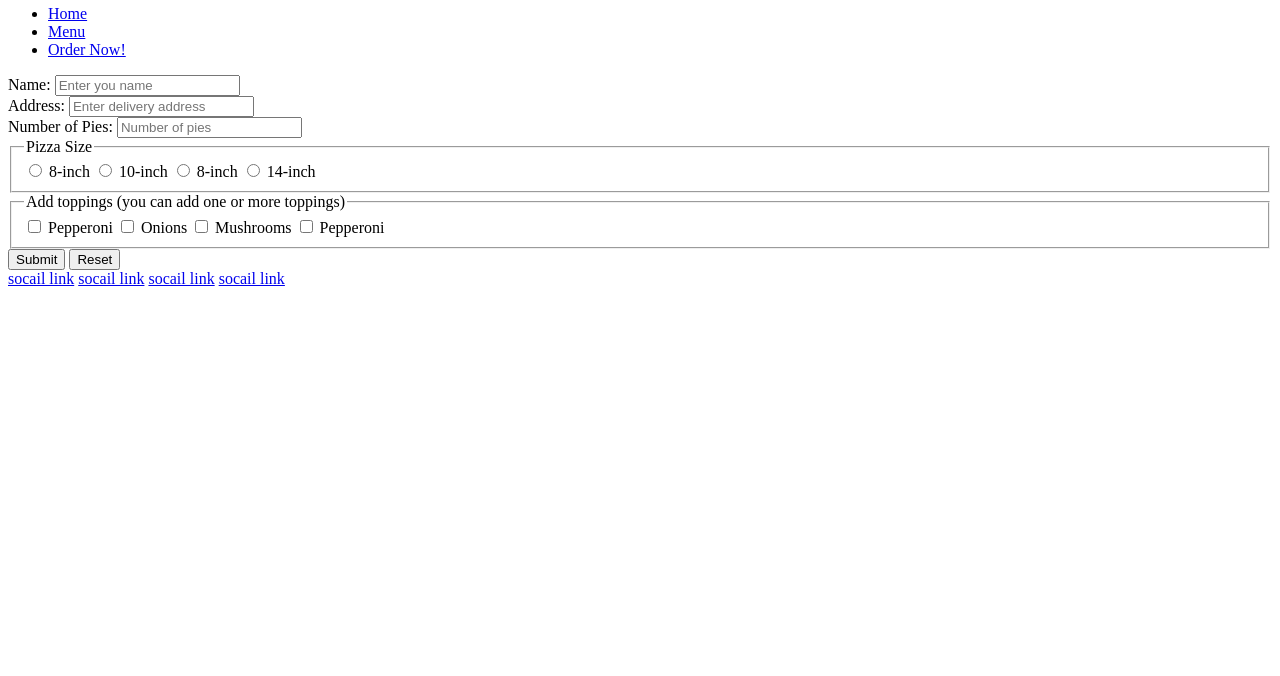
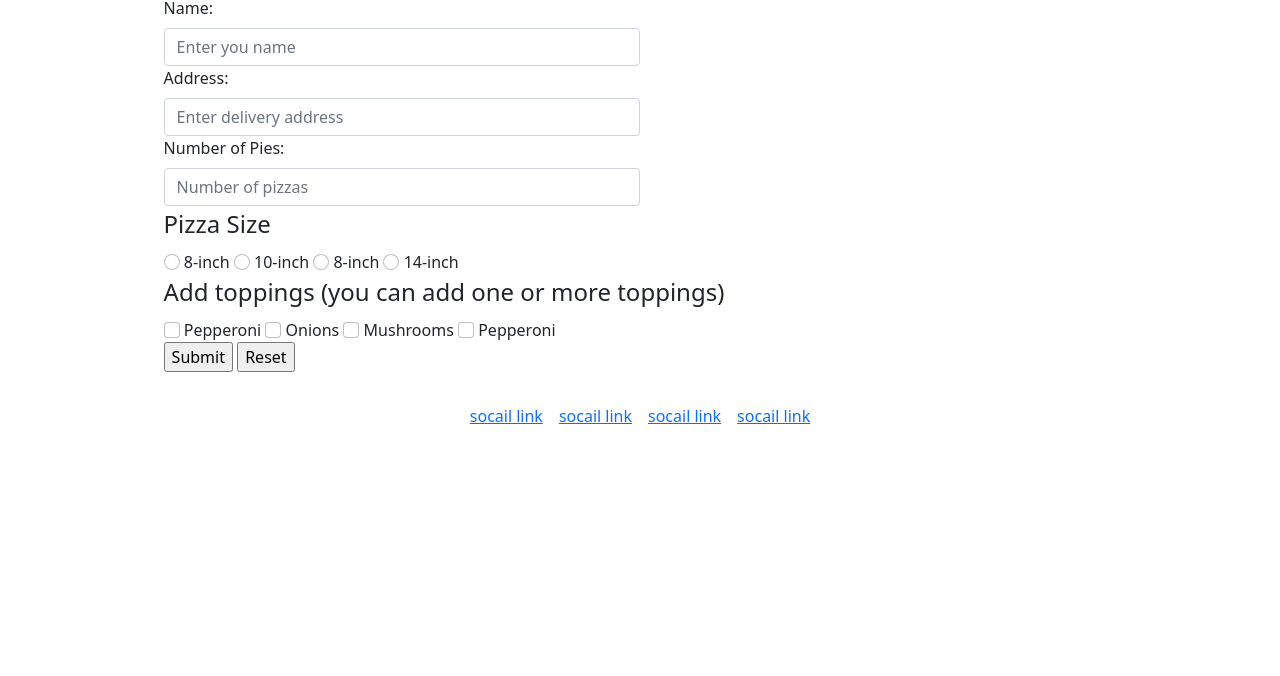
Before and after one commit to rajahwu/cis_114_forms_lab, a plain HTML site: page index.html in a window 1280 px wide. Shown: the part 124-800 px from the top of the page. Drawn offline with nearby package versions, Linux system fonts and the light colour scheme.

Commit message:
add style

```diff
--- a/index.html
+++ b/index.html
@@ -1,67 +1,80 @@
 <!DOCTYPE html>
 <html lang="en">
+
 <head>
     <meta charset="UTF-8">
     <meta http-equiv="X-UA-Compatible" content="IE=edge">
     <meta name="viewport" content="width=device-width, initial-scale=1.0">
     <title>Pseudo Pizza</title>
+    <script src="https://code.jquery.com/jquery-3.6.0.js"
+        integrity="sha256-H+K7U5CnXl1h5ywQfKtSj8PCmoN9aaq30gDh27Xc0jk=" crossorigin="anonymous"></script>
+    <link href="https://cdn.jsdelivr.net/npm/bootstrap@5.1.3/dist/css/bootstrap.min.css" rel="stylesheet"
+        integrity="sha384-1BmE4kWBq78iYhFldvKuhfTAU6auU8tT94WrHftjDbrCEXSU1oBoqyl2QvZ6jIW3" crossorigin="anonymous">
     <link rel="stylesheet" href="main.css">
 </head>
+
 <body>
 
     <header>
+
+        <div class="d-inline-flex">
         <img src="./img/pizza_logo.png" height="50" width="50" alt="pizza-logo">
         <h2>`Pseudo Technical Pizza</h2>
-        <ul>
-            <li><a href="#">Home</a></li>
-            <li><a href="#">Menu</a></li>
-            <li><a href="#">Order Now!</a></li>
+    </div>
+    <nav class="navbar-expand">
+        <ul class="nav">
+            <li class="nav-item"><a href="#" class="nav-link">Home</a></li>
+            <li class="nav-item"><a href="#" class="nav-link">Menu</a></li>
+            <li class="nav-item"><a href="#" class="nav-link">Order Now!</a></li>
         </ul>
+    </nav>
     </header>
+    <div class="d-flex justify-content-center p-3 m-2">
+    <div>
+        <div>
     <form>
-        <div>
-            <label for="user_name">Name:</label>
-            <input type="text" id="user_name" name="userName" placeholder="Enter you name">
+            <label for="user_name" class="form-label">Name:</label>
+            <input type="text" id="user_name" name="userName" placeholder="Enter you name" class="form-control">
         </div>
         <div>
-            <label for="user_address">Address:</label>
-            <input type="text" id="user_address--delivery" placeholder="Enter delivery address" >
+            <label for="user_address" class="form-label">Address:</label>
+            <input type="text" id="user_address--delivery" placeholder="Enter delivery address" class="form-control">
         </div>
         <div>
-            <label for="order--pies">Number of Pies:</label>
-            <input type="number" id="order--pies" placeholder="Number of pies">
+            <label for="order--pies" class="form-label">Number of Pies:</label>
+            <input type="number" id="order--pies" placeholder="Number of pizzas" class="form-control">
         </div>
         <div>
             <fieldset>
                 <legend>Pizza Size</legend>
-                <input type="radio" name="pizza_size" id="pizza_sm" value="sm">
-                <label for="pizza_sm">8-inch</label>
+                <input type="radio" name="pizza_size" id="pizza_sm" value="sm" class="form-check-input">
+                <label for="pizza_sm" class="form-check-label">8-inch</label>
 
-                <input type="radio" name="pizza_size" id="pizza_md"  value="md">
-                <label for="pizza_md">10-inch</label>
+                <input type="radio" name="pizza_size" id="pizza_md" value="md" class="form-check-input">
+                <label for="pizza_md" class="form-check-label">10-inch</label>
 
-                <input type="radio" name="pizza_size" id="pizza_lg"  value="lg">
-                <label for="pizza_lg">8-inch</label>
+                <input type="radio" name="pizza_size" id="pizza_lg" value="lg" class="form-check-input">
+                <label for="pizza_lg" class="form-check-label">8-inch</label>
 
-                <input type="radio" name="pizza_size" id="pizza_xl"  value="xl">
-                <label for="pizza_xl">14-inch</label>
+                <input type="radio" name="pizza_size" id="pizza_xl" value="xl" class="form-check-input">
+                <label for="pizza_xl" class="form-check-label">14-inch</label>
             </fieldset>
         </div>
 
         <div>
             <fieldset>
                 <legend>Add toppings (you can add one or more toppings)</legend>
-                <input type="checkbox" name="topping" id="pepperoni" value="pepperoni">
-                <label for="pepperoni">Pepperoni</label>
+                <input type="checkbox" name="topping" id="pepperoni" value="pepperoni" class="form-check-input">
+                <label for="pepperoni" class="form-check-label">Pepperoni</label>
 
-                <input type="checkbox" name="topping" id="onions" value="onions">
-                <label for="onions">Onions</label>
+                <input type="checkbox" name="topping" id="onions" value="onions" class="form-check-input">
+                <label for="onions" class="form-check-label">Onions</label>
 
-                <input type="checkbox" name="topping" id="mushrooms" value="mushrooms">
-                <label for="mushrooms">Mushrooms</label>
+                <input type="checkbox" name="topping" id="mushrooms" value="mushrooms" class="form-check-input">
+                <label for="mushrooms" class="form-check-label">Mushrooms</label>
 
-                <input type="checkbox" name="topping" id="sausage" value="sausage">
-                <label for="sausage">Pepperoni</label>
+                <input type="checkbox" name="topping" id="sausage" value="sausage" class="form-check-input">
+                <label for="sausage" class="form-check-label">Pepperoni</label>
             </fieldset>
         </div>
         <div>
@@ -69,13 +82,20 @@
             <input type="reset">
         </div>
     </form>
-    <footer>
-        <a href="#">socail link</a>
-        <a href="#">socail link</a>
-        <a href="#">socail link</a>
-        <a href="#">socail link</a>
+</div>
+</div>
+    <footer class="d-flex justify-content-center">
+        <a class="m-1 p-1" href="#">socail link</a>
+        <a class="m-1 p-1" href="#">socail link</a>
+        <a class="m-1 p-1" href="#">socail link</a>
+        <a class="m-1 p-1" href="#">socail link</a>
     </footer>
 
+
+    <script src="https://cdn.jsdelivr.net/npm/bootstrap@5.1.3/dist/js/bootstrap.bundle.min.js"
+        integrity="sha384-ka7Sk0Gln4gmtz2MlQnikT1wXgYsOg+OMhuP+IlRH9sENBO0LRn5q+8nbTov4+1p"
+        crossorigin="anonymous"></script>
     <script src="script.js"></script>
 </body>
+
 </html>
--- a/main.css
+++ b/main.css
@@ -0,0 +1,6 @@
+
+#user_name,
+#user_address--delivery,
+#order--pies {
+    width: 50%;
+}
```
